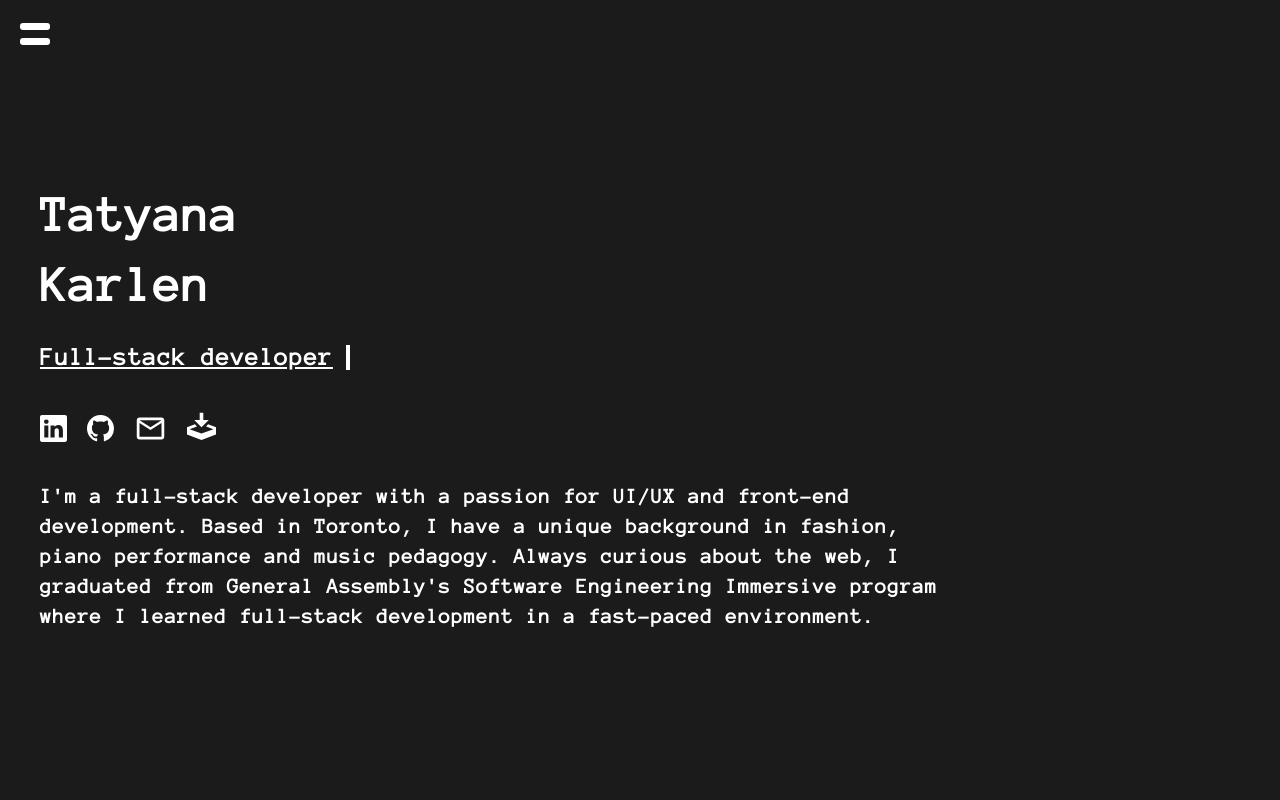
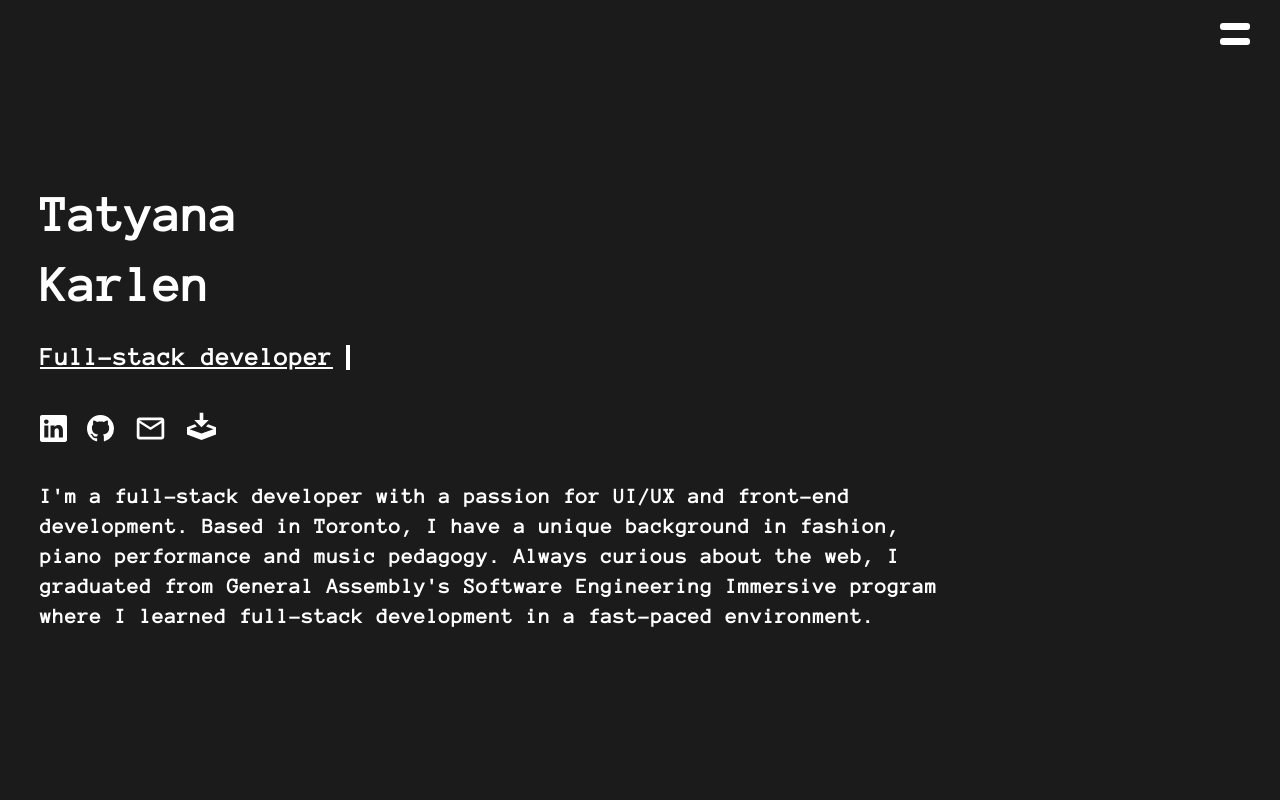
Before and after one commit to tatyanakarlen/PortfolioWebsite, a React (Create React App) app: page / in a window 1280 px wide. Shown: the top 800 px of the page. Built offline with nearby package versions, Linux system fonts and the light colour scheme; a web font is replaced by a local one.

Commit message:
changed nav

```diff
--- a/src/components/MobileNav/MobileNav.css
+++ b/src/components/MobileNav/MobileNav.css
@@ -1,12 +1,12 @@
 .hamburger {
   position: fixed;
   top: 6rem;
-  left: 4rem;
+  right: 4rem;
   margin-left: -2em;
   margin-top: -45px;
   width: 2rem;
   height: 45px;
-  z-index: 1000;
+  z-index: 5000;
 }
 
 .hamburger:hover {
```
